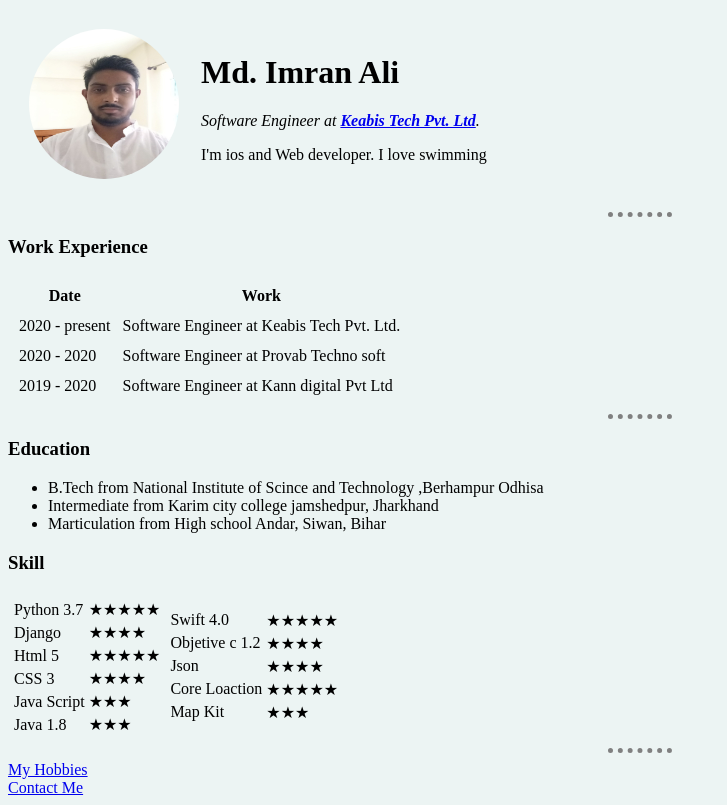
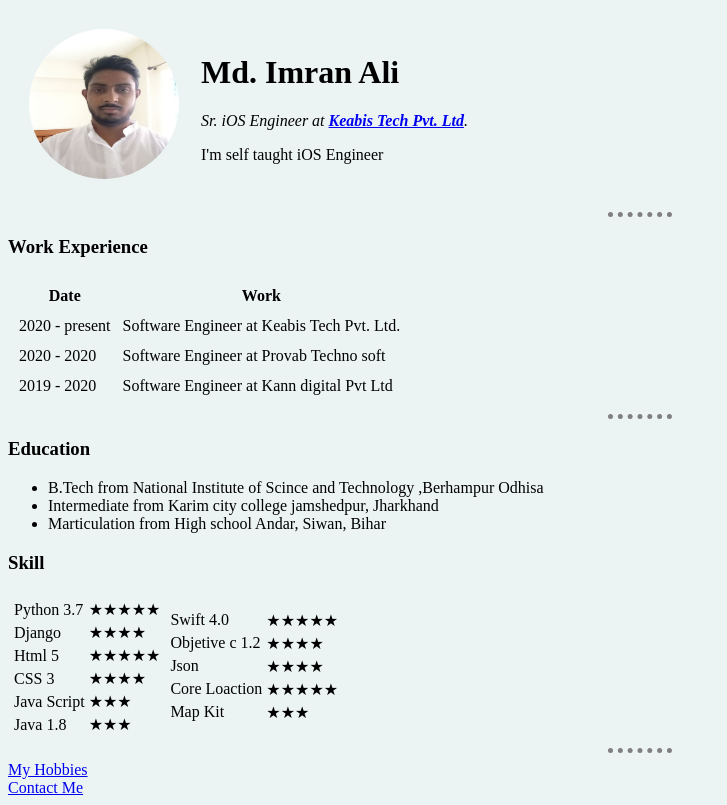
Before and after one commit to mdimranali94/First-github-project, a plain HTML site: page index.html in a window 1280 px wide. Shown: the whole page, without its empty margins (0-727 px from the left). Drawn offline with Linux system fonts and the light colour scheme.

Commit message:
minor changes

```diff
--- a/index.html
+++ b/index.html
@@ -13,8 +13,8 @@
             <td>  <img  class="profile-img" src="Image\md.JPG"  width="150" height="150" alt="imran's image"></td>
             <td>  <h1>Md. Imran Ali</h1>
 
-              <p><em>Software Engineer at <strong><a href="https://keabis.com/">Keabis Tech Pvt. Ltd</a></strong>.</em></p>
-              <p>I'm ios and Web developer. I love swimming</p></td>
+              <p><em>Sr. iOS Engineer at <strong><a href="https://keabis.com/">Keabis Tech Pvt. Ltd</a></strong>.</em></p>
+              <p>I'm self taught iOS Engineer</p></td>
           </tr>
         </table>
         <hr>
```
